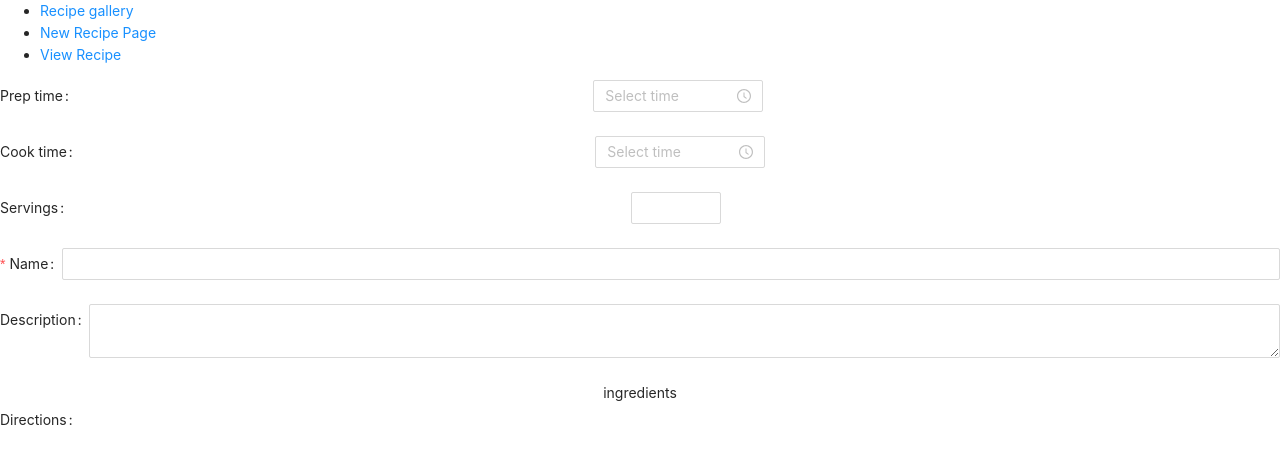
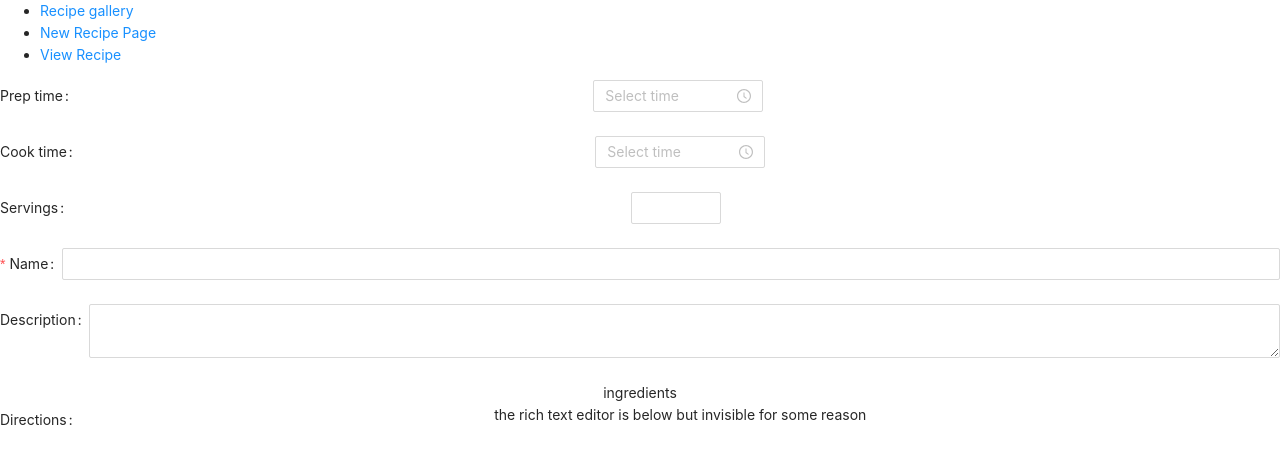
Before and after one commit to haarismian/project-yumyum-web, a React (Create React App) app in the folder client/: page /new_recipe in a window 1280 px wide. Shown: the top 464 px of the page. Built offline with nearby package versions, Linux system fonts and the light colour scheme.

Commit message:
RTE is incivible

```diff
--- a/client/src/components/RecipeDirectionsEditor.js
+++ b/client/src/components/RecipeDirectionsEditor.js
@@ -13,6 +13,7 @@ export default class RecipeDirectionsEditor extends React.Component {
   render() {
     return (
       <div>
+        <text>the rich text editor is below but invisible for some reason</text>
         <Editor editorState={this.state.editorState} onChange={this.onChange} />
       </div>
     );
```
